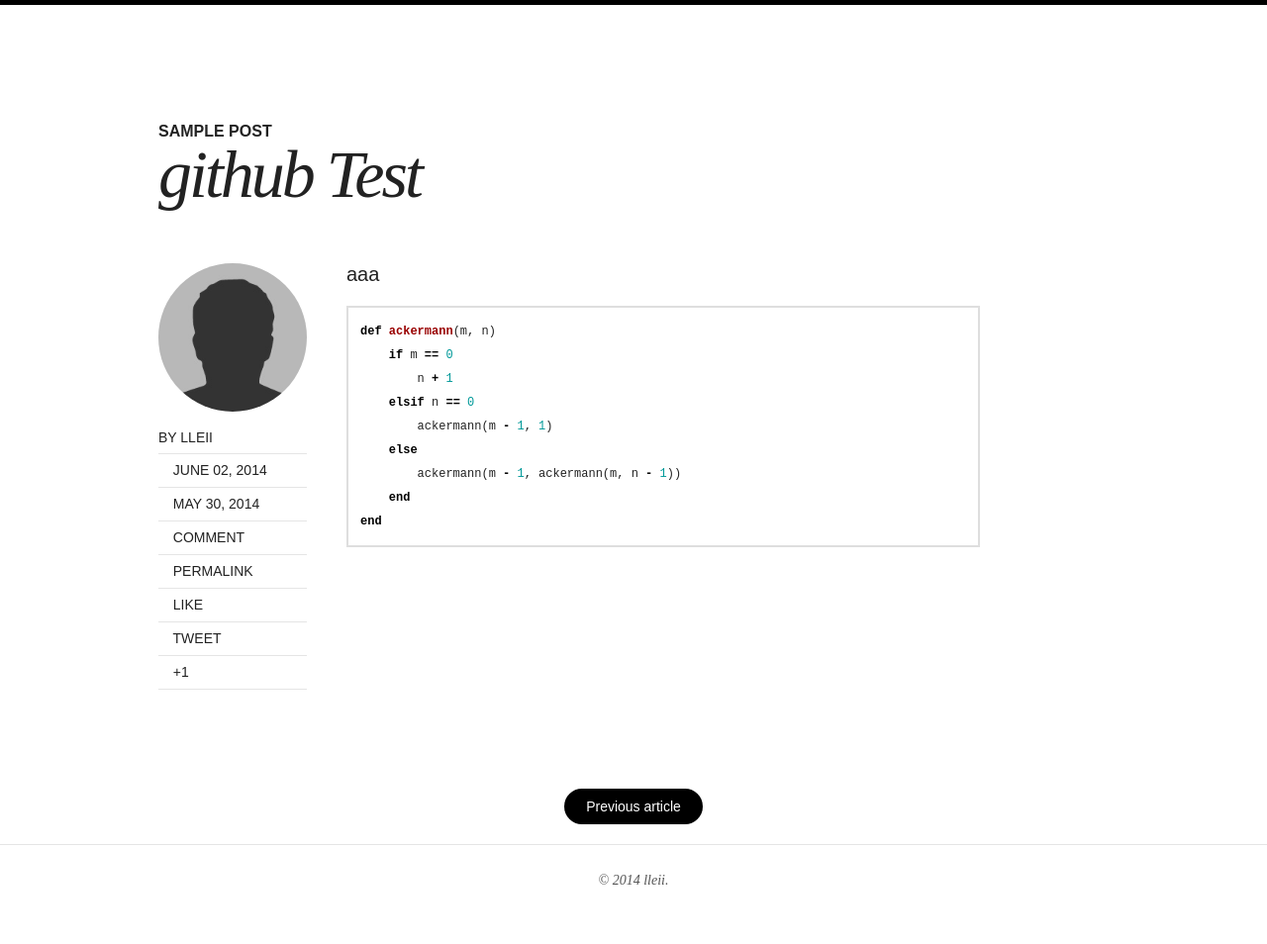
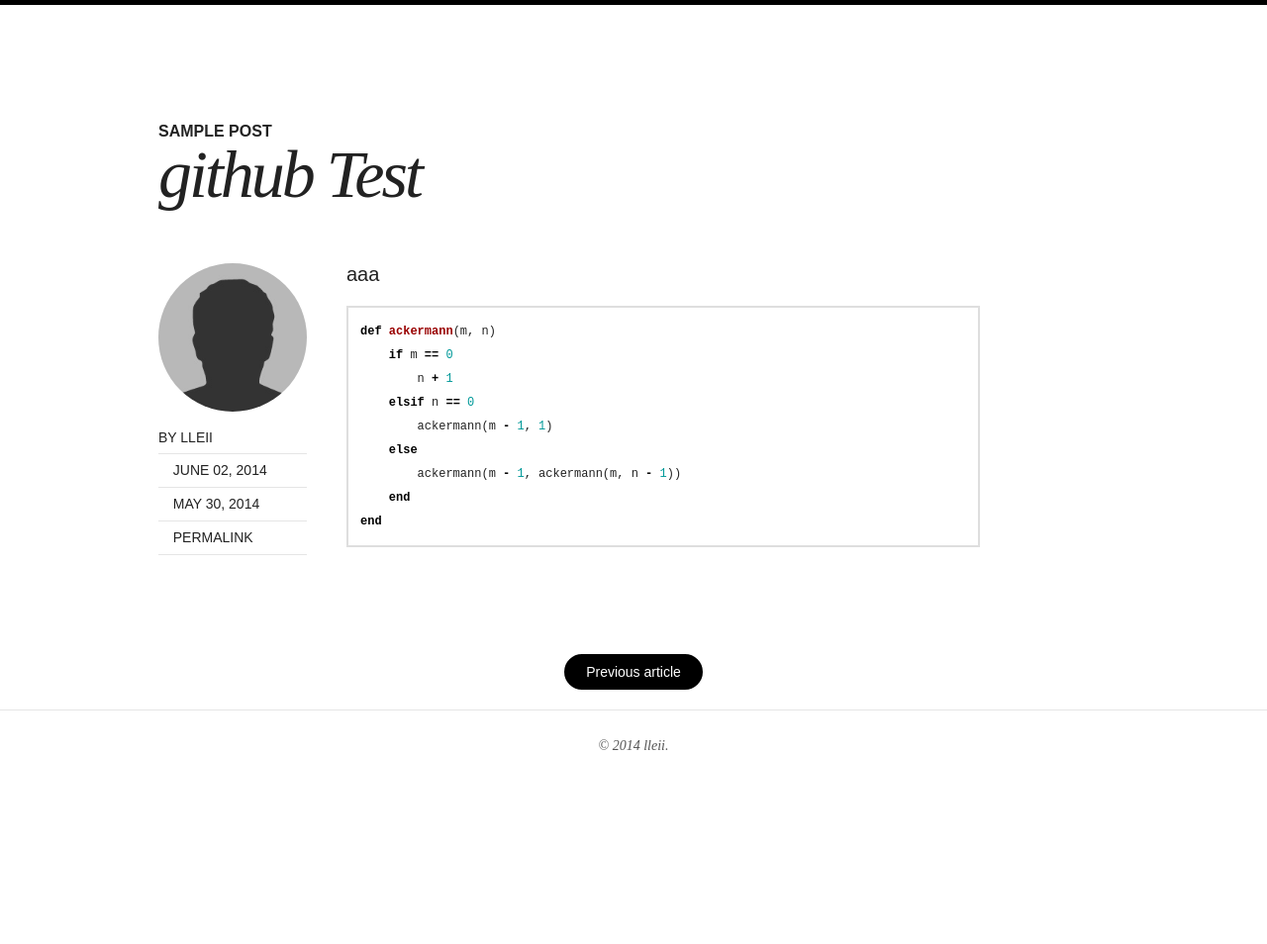
Before and after one commit to lleii/lleii.github.io, a Jekyll site: the page built from _posts/2014-06-02-github-test.md, in a window 1280 px wide. Shown: the whole page at 99% size. Built offline with Jekyll 4.4.1, drawn with Linux system fonts in a browser that asks for light colours; Markdown is read by kramdown in place of the engine named in the settings; after the commit the page ends 900 px from its top, so only the background shows below that.

Commit message:
nil commit msg

```diff
--- a/_config.yml
+++ b/_config.yml
@@ -4,7 +4,7 @@ title:            lleii
 description:      my notebook
 logo:
 #logo:             site-logo.png
-disqus_shortname:  lleii
+disqus_shortname:
 search:           true
 
 # Change url to your domain. Leave localhost server or blank when working locally.
--- a/_layouts/post.html
+++ b/_layouts/post.html
@@ -28,9 +28,10 @@
         <span class="author vcard">By <span class="fn"><a href="{{ site.url }}/about/" title="About {{ site.owner.name }}">{{ site.owner.name }}</a></span></span>
         <span class="entry-date date published"><time datetime="{{ page.date | date_to_xmlschema }}"><i class="icon-calendar-empty"></i> {{ page.date | date: "%B %d, %Y" }}</time></span>
         {% if page.modified %}<span class="entry-date date modified"><time datetime="{{ page.modified }}"><i class="icon-pencil"></i> {{ page.modified | date: "%B %d, %Y" }}</time></span>{% endif %}
-        {% if site.disqus_shortname and page.comments != 'false' %}<span class="entry-comments"><i class="icon-comment-alt"></i> <a href="#disqus_thread">Comment</a></span>{% endif %}
+<!--        {% if site.disqus_shortname and page.comments %}<span class="entry-comments"><i class="icon-comment-alt"></i> <a href="#disqus_thread">Comment</a></span>{% endif %} -->
+        {% if site.disqus_shortname %}<span class="entry-comments"><i class="icon-comment-alt"></i> <a href="#disqus_thread">Comment</a></span>{% endif %}
         <span><a href="{{ site.url }}{{ page.url }}" rel="bookmark" title="{{ page.title }}"><i class="icon-link"></i> Permalink</a></span>
-        {% if page.share != 'false' %}
+        {% if page.share != false %}
         <span class="social-share-facebook">
             <a href="https://www.facebook.com/sharer/sharer.php?u={{ site.url }}{{ page.url }}" title="Share on Facebook" itemprop="Facebook"><i class="icon-facebook-sign"></i> Like</a></span>
         <span class="social-share-twitter">
@@ -41,7 +42,8 @@
       </footer>
       <div class="entry-content">
         {{ content }}
-        {% if site.disqus_shortname and page.comments != 'false' %}<div id="disqus_thread"></div><!-- /#disqus_thread -->{% endif %}
+        <!-- {% if site.disqus_shortname and page.comments != 'false' %}<div id="disqus_thread"></div>{% endif %} -->
+		{% if site.disqus_shortname %}<div id="disqus_thread"></div>{% endif %}
       </div><!-- /.entry-content -->
     </div><!-- /.entry-wrapper -->
     <nav class="pagination" role="navigation">
```
